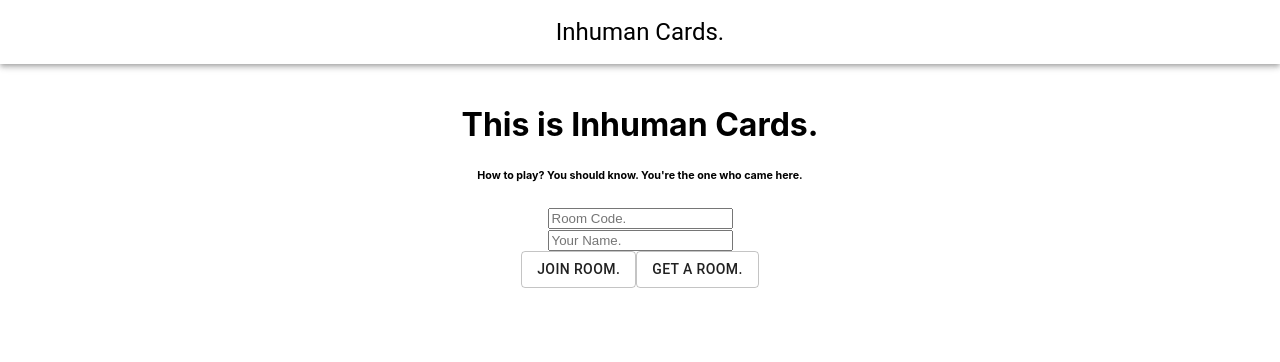
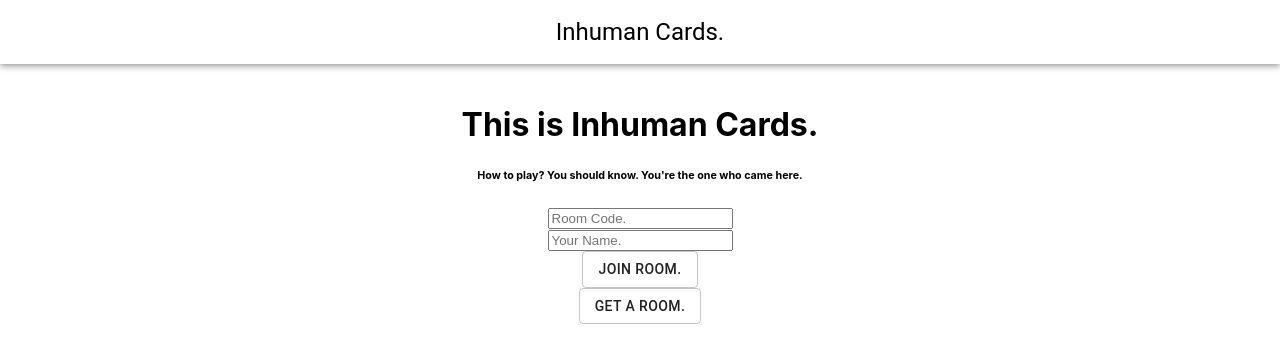
Before and after one commit to srujandeshpande/inhuman-cards, a React (Create React App) app: page / in a window 1280 px wide. Shown: the top 362 px of the page. Built offline with nearby package versions, Linux system fonts and the light colour scheme.

Commit message:
Handle submit and change

```diff
--- a/src/components/dash/JoinRoom.js
+++ b/src/components/dash/JoinRoom.js
@@ -4,19 +4,53 @@ import Fireapp from '../../config/firebaseConfig'
 
 
 class JoinRoom extends React.Component {
-  handleSubmit = (e) =>{
+
+  state = {
+    roomcode:'',
+    name:'',
+  }
+
+  handleChange = (e) =>{
+    this.setState({
+      [e.target.id]:e.target.value
+    })
+  }
+
+  handleNewRoom = (e) =>{
     e.preventDefault();
     console.log(this.state)
     //firebase save
     const db = Fireapp.firestore()
     const ref = db.collection('test_collection');
 
-    ref.add({
-      test:'hi',
-    })
+    ref.add(
+      this.state
+    )
     .then(
       (docRef) => {
-        console.log(docRef.id)
+        console.log(docRef.id);
+        console.log("new room")
+      }
+    )
+    .catch((error)=> {
+      console.log("Some error occured")
+    })
+  }
+
+  handleJoinRoom = (e) =>{
+    e.preventDefault();
+    console.log(this.state)
+    //firebase save
+    const db = Fireapp.firestore()
+    const ref = db.collection('test_collection');
+
+    ref.add(
+      this.state
+    )
+    .then(
+      (docRef) => {
+        console.log(docRef.id);
+        console.log("join room")
       }
     )
     .catch((error)=> {
@@ -27,13 +61,27 @@ class JoinRoom extends React.Component {
   render(){
     return (
       <div>
-        <form onSubmit ={this.handleSubmit}>
-          <input type="text" id="room-code" placeholder="Room Code." />
+        <form>
+          <input
+            type="text"
+            id="roomcode"
+            placeholder="Room Code."
+            onChange={(e) => this.handleChange(e)}
+          />
           <br/>
-          <input type="text" id="name" placeholder="Your Name." />
+          <input
+            type="text"
+            id="name"
+            placeholder="Your Name."
+            onChange={(e) => this.handleChange(e)}
+          />
           <br/>
+          </form>
+          <form onSubmit ={this.handleJoinRoom}>
            <Button type="submit" variant="outlined">Join Room.</Button>
-           <Button variant="outlined">Get A Room.</Button>
+          </form>
+         <form onSubmit ={this.handleNewRoom}>
+           <Button type="submit" variant="outlined">Get A Room.</Button>
         </form>
       </div>
     )
```
